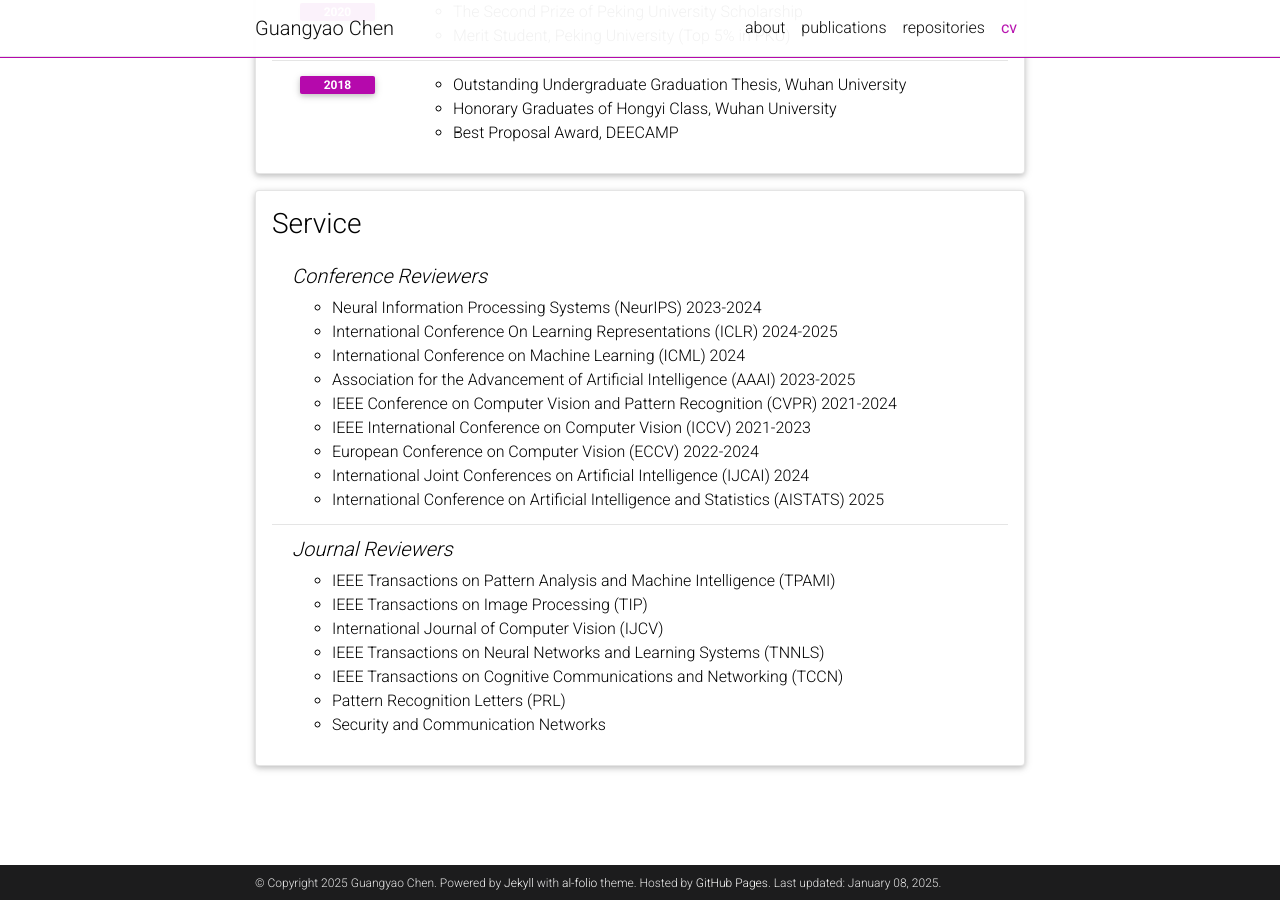
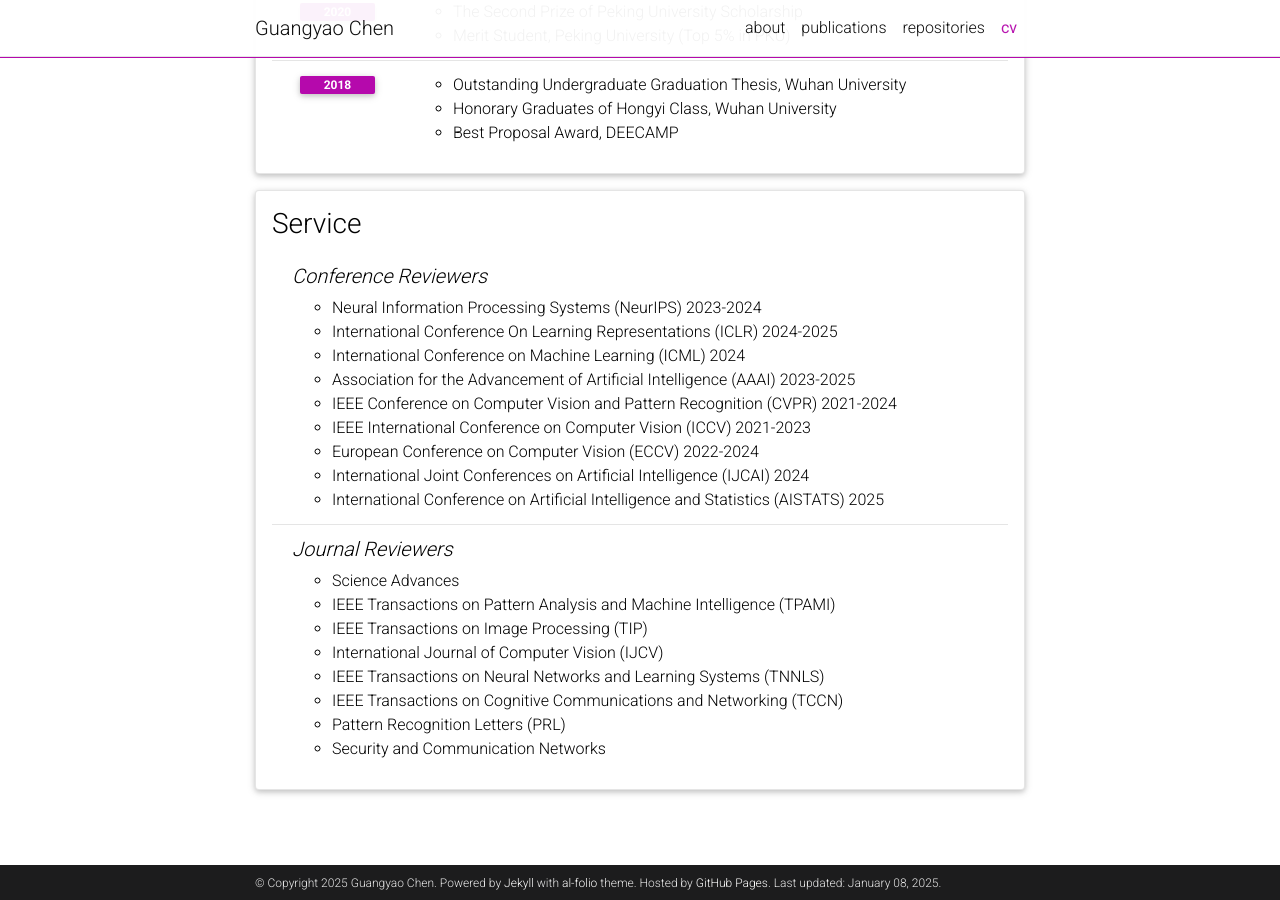
Before and after one commit to iCGY96/iCGY96.github.io, a Jekyll site: the page built from _pages/cv.md, in a window 1280 px wide and 900 px high, scrolled down 1530 px. Built offline with Jekyll 4.4.1, drawn with Linux system fonts in a browser that asks for light colours; comment, search, counter and statistics services are not loaded; a style sheet for code colours, icons or effects is not loaded.

Commit message:
Update cv.yml

```diff
--- a/_data/cv.yml
+++ b/_data/cv.yml
@@ -119,6 +119,7 @@
         - International Conference on Artificial Intelligence and Statistics (AISTATS) 2025
     - title: Journal Reviewers
       items:
+        - Science Advances
         - IEEE Transactions on Pattern Analysis and Machine Intelligence (TPAMI)
         - IEEE Transactions on Image Processing (TIP)
         - International Journal of Computer Vision (IJCV)
```
